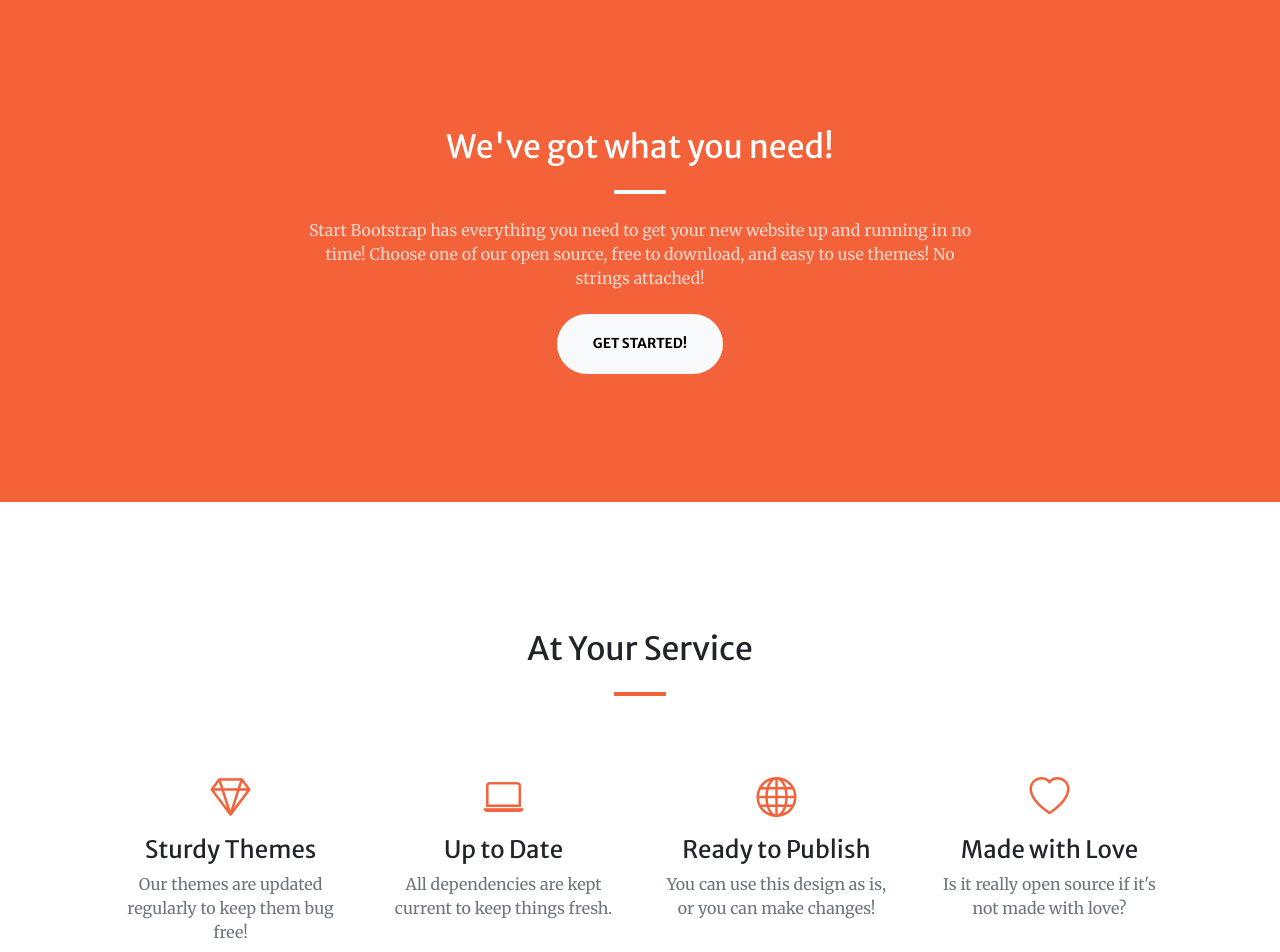
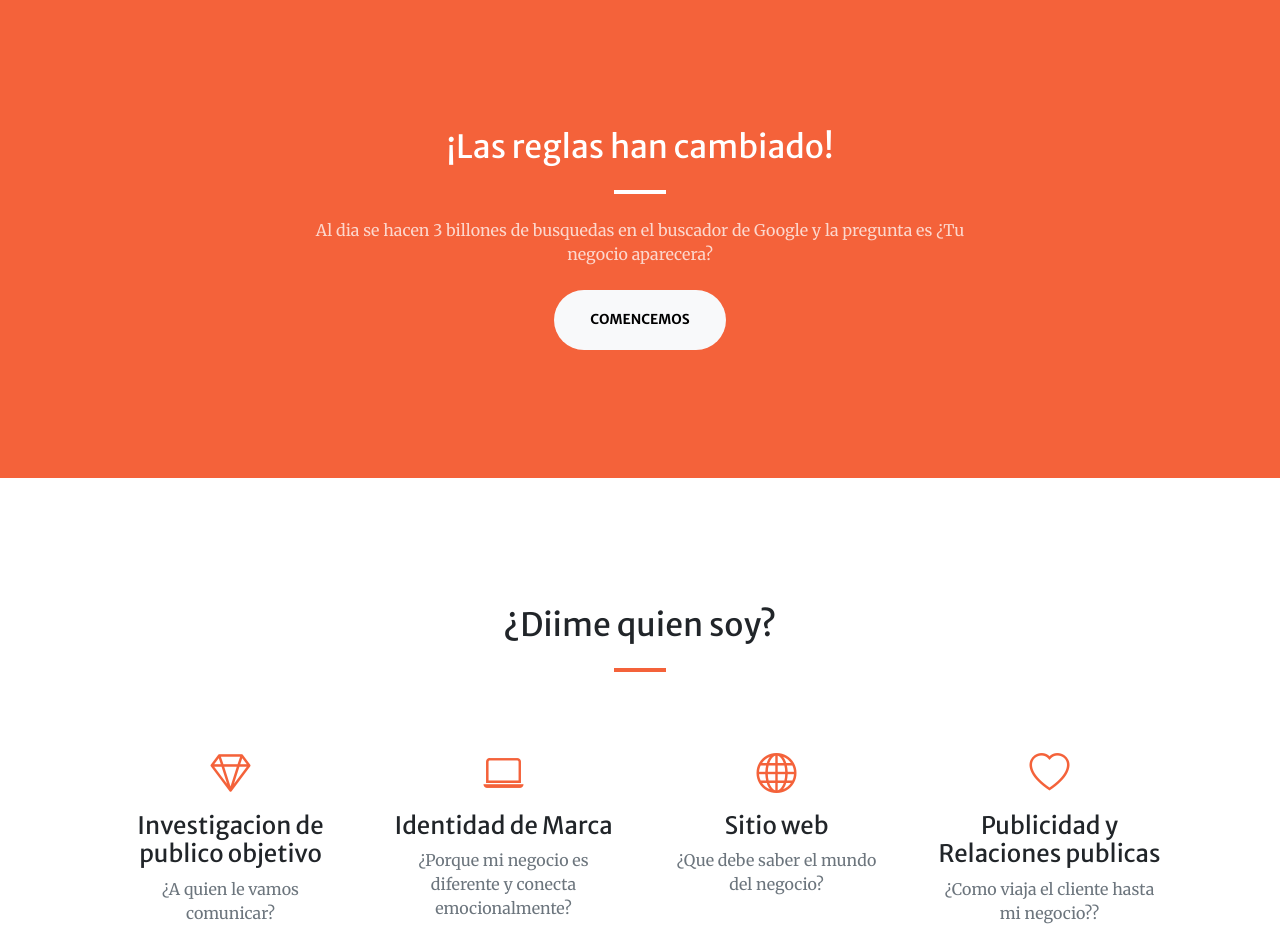
Before and after one commit to Drupie/diimeBootstrap4, a plain HTML site: page index.html in a window 1280 px wide. Shown: the part 800-1752 px from the top of the page. Drawn offline with nearby package versions, Linux system fonts and the light colour scheme; some packages are replaced by stand-ins of ours; a script that the page names is missing.

Commit message:
se agregaron unos textos de copy

```diff
--- a/index.html
+++ b/index.html
@@ -39,12 +39,12 @@
             <div class="container px-4 px-lg-5 h-100">
                 <div class="row gx-4 gx-lg-5 h-100 align-items-center justify-content-center text-center">
                     <div class="col-lg-8 align-self-end">
-                        <h1 class="text-white font-weight-bold">Your Favorite Place for Free Bootstrap Themes</h1>
+                        <h1 class="text-white font-weight-bold"></h1>
                         <hr class="divider" />
                     </div>
                     <div class="col-lg-8 align-self-baseline">
-                        <p class="text-white-75 mb-5">Start Bootstrap can help you build better websites using the Bootstrap framework! Just download a theme and start customizing, no strings attached!</p>
-                        <a class="btn btn-primary btn-xl" href="#about">Find Out More</a>
+                        <p class="text-white-75 mb-5">Descubre como entrar al mundo digital</p>
+                        <a class="btn btn-primary btn-xl" href="#about">Saber mas</a>
                     </div>
                 </div>
             </div>
@@ -54,10 +54,10 @@
             <div class="container px-4 px-lg-5">
                 <div class="row gx-4 gx-lg-5 justify-content-center">
                     <div class="col-lg-8 text-center">
-                        <h2 class="text-white mt-0">We've got what you need!</h2>
+                        <h2 class="text-white mt-0">¡Las reglas han cambiado!</h2>
                         <hr class="divider divider-light" />
-                        <p class="text-white-75 mb-4">Start Bootstrap has everything you need to get your new website up and running in no time! Choose one of our open source, free to download, and easy to use themes! No strings attached!</p>
-                        <a class="btn btn-light btn-xl" href="#services">Get Started!</a>
+                        <p class="text-white-75 mb-4">Al dia se hacen 3 billones de busquedas en el buscador de Google y la pregunta es ¿Tu negocio aparecera?  </p>
+                        <a class="btn btn-light btn-xl" href="#services">Comencemos</a>
                     </div>
                 </div>
             </div>
@@ -65,35 +65,35 @@
         <!-- Services-->
         <section class="page-section" id="services">
             <div class="container px-4 px-lg-5">
-                <h2 class="text-center mt-0">At Your Service</h2>
+                <h2 class="text-center mt-0">¿Diime quien soy?</h2>
                 <hr class="divider" />
                 <div class="row gx-4 gx-lg-5">
                     <div class="col-lg-3 col-md-6 text-center">
                         <div class="mt-5">
                             <div class="mb-2"><i class="bi-gem fs-1 text-primary"></i></div>
-                            <h3 class="h4 mb-2">Sturdy Themes</h3>
-                            <p class="text-muted mb-0">Our themes are updated regularly to keep them bug free!</p>
+                            <h3 class="h4 mb-2"> Investigacion de publico objetivo</h3>
+                            <p class="text-muted mb-0">¿A quien le vamos comunicar?</p>
                         </div>
                     </div>
                     <div class="col-lg-3 col-md-6 text-center">
                         <div class="mt-5">
                             <div class="mb-2"><i class="bi-laptop fs-1 text-primary"></i></div>
-                            <h3 class="h4 mb-2">Up to Date</h3>
-                            <p class="text-muted mb-0">All dependencies are kept current to keep things fresh.</p>
+                            <h3 class="h4 mb-2">Identidad de Marca</h3>
+                            <p class="text-muted mb-0">¿Porque mi negocio es diferente y conecta emocionalmente?</p>
                         </div>
                     </div>
                     <div class="col-lg-3 col-md-6 text-center">
                         <div class="mt-5">
                             <div class="mb-2"><i class="bi-globe fs-1 text-primary"></i></div>
-                            <h3 class="h4 mb-2">Ready to Publish</h3>
-                            <p class="text-muted mb-0">You can use this design as is, or you can make changes!</p>
+                            <h3 class="h4 mb-2">Sitio web</h3>
+                            <p class="text-muted mb-0">¿Que debe saber el mundo del negocio? </p>
                         </div>
                     </div>
                     <div class="col-lg-3 col-md-6 text-center">
                         <div class="mt-5">
                             <div class="mb-2"><i class="bi-heart fs-1 text-primary"></i></div>
-                            <h3 class="h4 mb-2">Made with Love</h3>
-                            <p class="text-muted mb-0">Is it really open source if it's not made with love?</p>
+                            <h3 class="h4 mb-2">Publicidad y Relaciones publicas</h3>
+                            <p class="text-muted mb-0">¿Como viaja el cliente hasta mi negocio??   </p>
                         </div>
                     </div>
                 </div>
```
